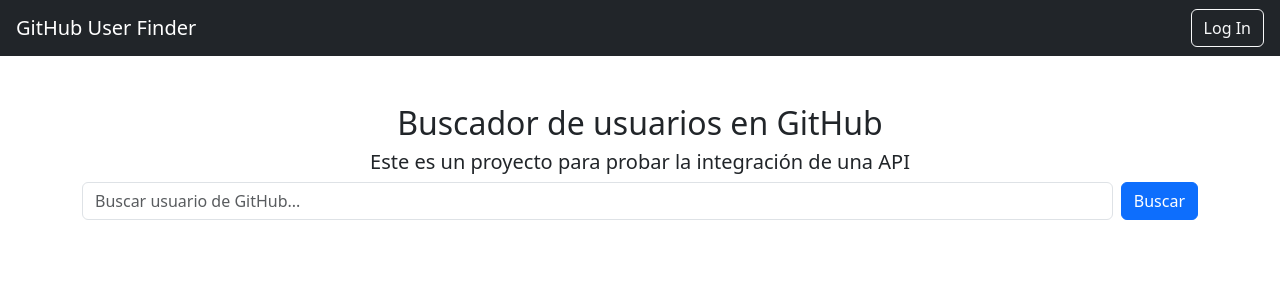
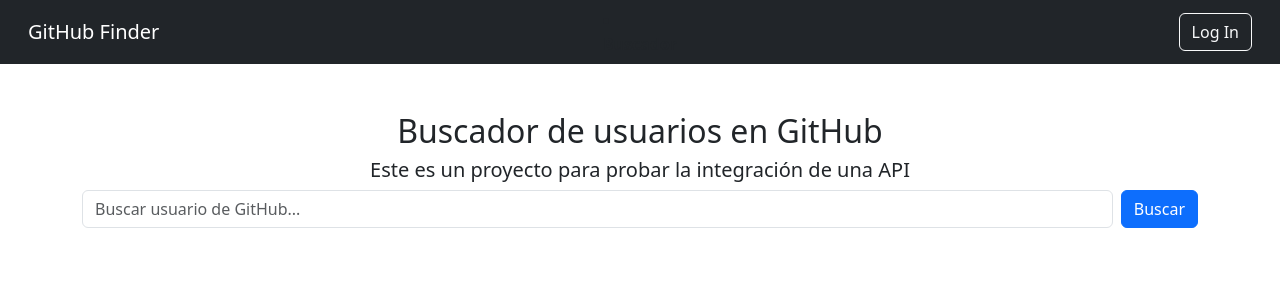
Before and after one commit to fergone03/github-finder, a React (Vite) app in the folder frontend/: page / in a window 1280 px wide. Shown: the top 300 px of the page. Built offline with nearby package versions, Linux system fonts and the light colour scheme.

Commit message:
Mejorar el diseño del encabezado: alinear el logo a la izquierda, centrar el buscador y alinear el botón de inicio de sesión a la derecha.

```diff
--- a/frontend/src/components/Header.jsx
+++ b/frontend/src/components/Header.jsx
@@ -5,8 +5,26 @@
 const Header = () => {
   return (
     <nav className="navbar navbar-dark bg-dark px-3">
-      <a className="navbar-brand" href="/">GitHub User Finder</a>
-      <Link to="/login" className="btn btn-outline-light">Log In</Link>
+      <div className="container-fluid d-flex justify-content-between align-items-center">
+
+        {/* Logo alineado a la izquierda */}
+        <div className="col-4 text-start">
+          <a className="navbar-brand">GitHub Finder</a>
+        </div>
+
+        {/* "Buscador" centrado */}
+        <li className="nav-item">
+            <a className="nav-link fw-bold text-dark" href="/">
+                Buscador
+            </a>
+            </li>
+
+        {/* Botón "Log In" alineado a la derecha */}
+        <div className="col-4 text-end">
+          <Link to="/login" className="btn btn-outline-light">Log In</Link>
+        </div>
+
+      </div>
     </nav>
   );
 };
```
